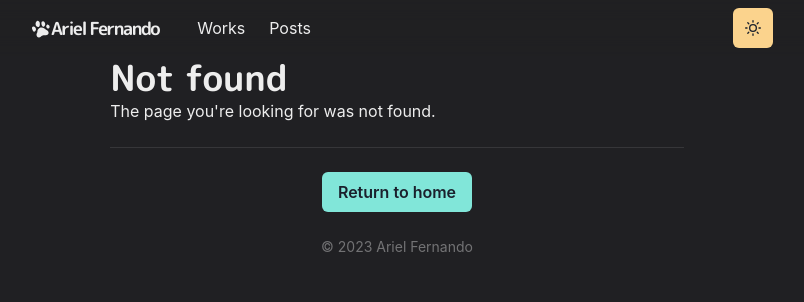
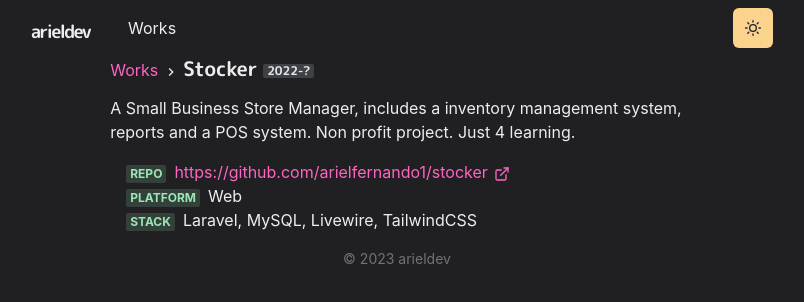
Before and after one commit to arielfernando1/arielfernando, a Next.js app: page /works/stocker in a window 1280 px wide. Before the commit this address had no page. Shown: the top 302 px of the page, without its empty margins (243-1047 px from the left). Built offline with nearby package versions, Linux system fonts and the light colour scheme.

Commit message:
improved

```diff
--- a/components/footer.js
+++ b/components/footer.js
@@ -3,7 +3,7 @@ import { Box } from '@chakra-ui/react'
 const Footer = () => {
   return (
     <Box align="center" opacity={0.4} fontSize="sm">
-      &copy; {new Date().getFullYear()} Ariel Fernando
+      &copy; {new Date().getFullYear()} arieldev
     </Box>
   )
 }
--- a/components/layouts/article.js
+++ b/components/layouts/article.js
@@ -9,7 +9,7 @@ const variants = {
 }
 
 const Layout = ({ children, title }) => {
-  const t = `${title} - Ariel Fernando`
+  const t = `${title} - arieldev`
   return (
     <motion.article
       initial="hidden"
--- a/components/layouts/main.js
+++ b/components/layouts/main.js
@@ -29,7 +29,7 @@ const Main = ({ children, router }) => {
         <meta name="og:title" content="Takuya Matsuyama" />
         <meta property="og:type" content="website" />
         <meta property="og:image" content="https://www.craftz.dog/card.png" /> */}
-        <title>Ariel Fernando - Homepage</title>
+        <title>arieldev - Homepage</title>
       </Head>
 
       <NavBar path={router.asPath} />
--- a/components/logo.js
+++ b/components/logo.js
@@ -26,14 +26,14 @@ const Logo = () => {
     (<Link href="/" scroll={false}>
 
       <LogoBox>
-        <FootprintIcon />
+        {/* <FootprintIcon /> */}
         <Text
           color={useColorModeValue('gray.800', 'whiteAlpha.900')}
           fontFamily='M PLUS Rounded 1c", sans-serif'
           fontWeight="bold"
           ml={3}
         >
-            Ariel Fernando
+            arieldev
         </Text>
       </LogoBox>
 
--- a/components/navbar.js
+++ b/components/navbar.js
@@ -80,9 +80,9 @@ const Navbar = props => {
           <LinkItem href="/works" path={path}>
             Works
           </LinkItem>
-          <LinkItem href="/posts" path={path}>
+          {/* <LinkItem href="/posts" path={path}>
             Posts
-          </LinkItem>
+          </LinkItem> */}
           {/* <LinkItem href="https://uses.craftz.dog/">Uses</LinkItem> */}
           {/* <LinkItem
             target="_blank"
--- a/pages/works/inkdrop.js
+++ b/pages/works/stocker.js
@@ -12,42 +12,40 @@ import P from '../../components/paragraph'
 import Layout from '../../components/layouts/article'
 
 const Work = () => (
-  <Layout title="Inkdrop">
+  <Layout title="Stocker">
     <Container>
       <Title>
-        Inkdrop <Badge>2016-</Badge>
+        Stocker <Badge>2022-?</Badge>
       </Title>
-      <P>
-        A Markdown note-taking app with 100+ plugins, cross-platform and
-        encrypted data sync support. The life-time revenue is more than $300k.
-      </P>
+        A Small Business Store Manager, includes a inventory management system, reports and a POS system.
+        Non profit project. Just 4 learning.
       <List ml={4} my={4}>
         <ListItem>
-          <Meta>Website</Meta>
-          <Link href="https://www.inkdrop.app/">
-            https://www.inkdrop.app/ <ExternalLinkIcon mx="2px" />
+          <Meta>repo</Meta>
+          <Link href="https://github.com/arielfernando1/stocker">
+          https://github.com/arielfernando1/stocker <ExternalLinkIcon mx="2px" />
           </Link>
         </ListItem>
         <ListItem>
           <Meta>Platform</Meta>
-          <span>Windows/macOS/Linux/iOS/Android</span>
+          <span>Web</span>
         </ListItem>
         <ListItem>
           <Meta>Stack</Meta>
-          <span>NodeJS, Electron, React Native</span>
+          <span>Laravel, MySQL, Livewire, TailwindCSS</span>
         </ListItem>
-        <ListItem>
+        {/* <ListItem>
           <Meta>Blogpost</Meta>
           <Link href="https://blog.inkdrop.app/how-ive-attracted-the-first-500-paid-users-for-my-saas-that-costs-5-mo-7a5b94b8e820">
             How I’ve Attracted The First 500 Paid Users For My SaaS That Costs
             $5/mo <ExternalLinkIcon mx="2px" />
           </Link>
-        </ListItem>
+        </ListItem> */}
       </List>
 
-      <WorkImage src="/images/works/inkdrop_01.png" alt="Inkdrop" />
-      <WorkImage src="/images/works/inkdrop_02.png" alt="Inkdrop" />
-      <AspectRatio maxW="640px" ratio={1.7} my={4}>
+      {/* <WorkImage src="/images/works/inkdrop_01.png" alt="Inkdrop" />
+      <WorkImage src="/images/works/inkdrop_02.png" alt="Inkdrop" /> */}
+      {/* <AspectRatio maxW="640px" ratio={1.7} my={4}>
         <iframe
           src="https://www.youtube.com/embed/-qBavwqc_mY"
           title="YouTube video player"
@@ -55,7 +53,7 @@ const Work = () => (
           allow="accelerometer; autoplay; clipboard-write; encrypted-media; gyroscope; picture-in-picture"
           allowFullScreen
         ></iframe>
-      </AspectRatio>
+      </AspectRatio> */}
     </Container>
   </Layout>
 )
```
Also changed, not shown: pages/index.js (+6 -6 lines), pages/works.js (+19 -29 lines), public/images/works/squidward.png (added), 1 other file (tests, documents, lock files or other folders).
